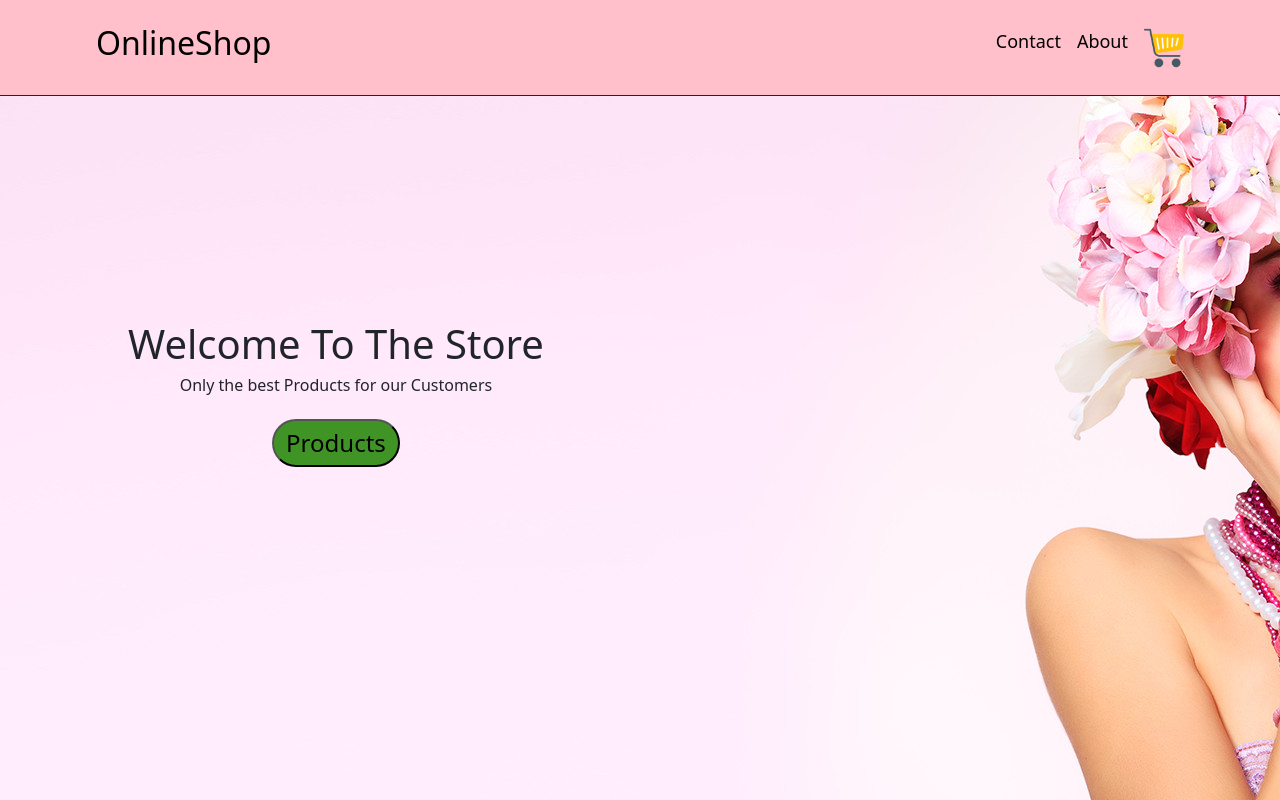
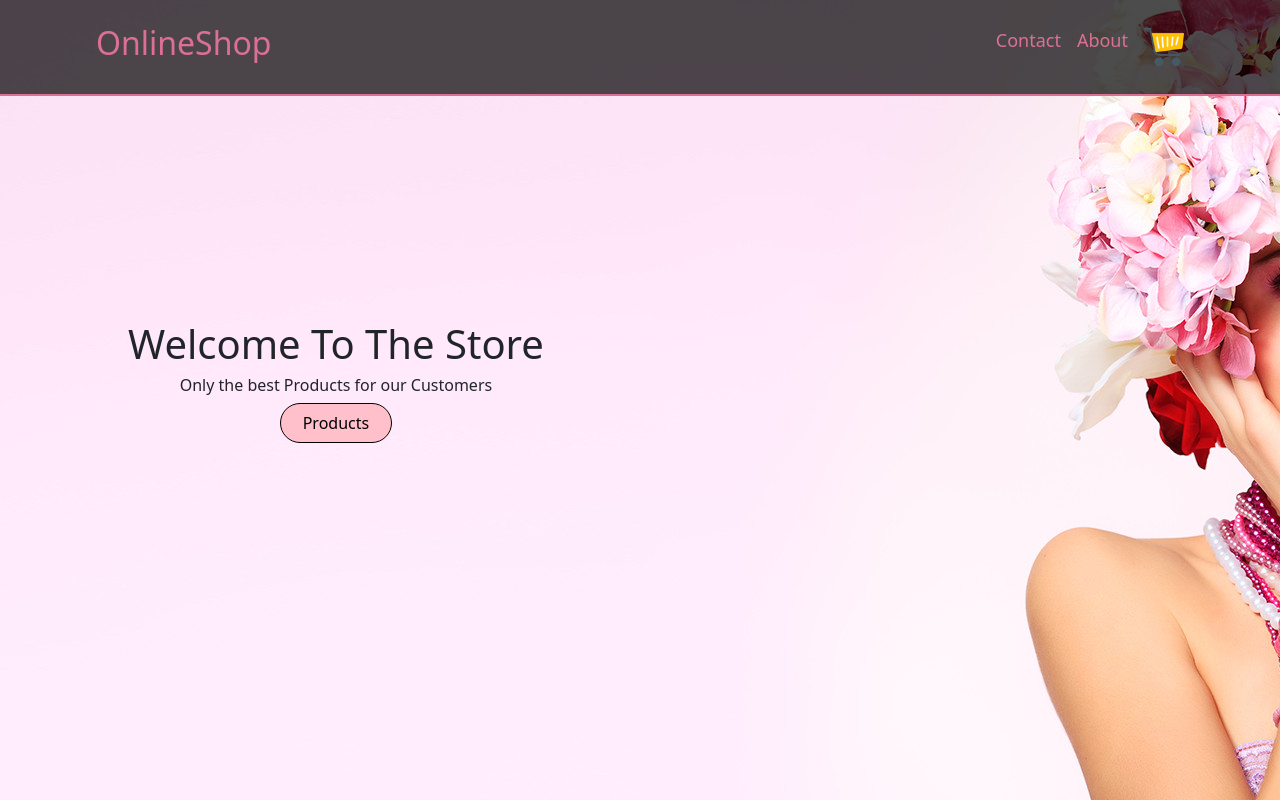
Before and after one commit to PrabhatJadhav/Redux-Ecommerce-Website, a React (Create React App) app: page / in a window 1280 px wide. Built offline with nearby package versions, Linux system fonts and the light colour scheme.

Commit message:
UX improved with React Toastify

```diff
--- a/package.json
+++ b/package.json
@@ -18,6 +18,7 @@
     "react-redux": "^8.0.2",
     "react-router-dom": "^6.3.0",
     "react-scripts": "5.0.1",
+    "react-toastify": "^9.0.5",
     "redux": "^4.2.0",
     "web-vitals": "^2.1.4"
   },
--- a/src/Components/Products.js
+++ b/src/Components/Products.js
@@ -1,8 +1,12 @@
 import React, { useEffect, useRef, useState } from "react";
 import { useDispatch } from "react-redux/es/exports";
-import axios from "axios";
 import { motion } from "framer-motion";
 import { addToCart } from "../Features/cartSlice";
+import { ToastContainer } from "react-toastify";
+
+import axios from "axios";
+
+import "react-toastify/dist/ReactToastify.css";
 
 function Products() {
   const productData = useRef([]);
@@ -33,6 +37,7 @@ function Products() {
       transition={{ delay: 0.2, duration: 1 }}
       className="prod-container"
     >
+      <ToastContainer />
       <div className="prod-banner"></div>
       <h1 className="title">Products</h1>
       <div className="items-container">
--- a/src/main.css
+++ b/src/main.css
@@ -8,6 +8,7 @@
 }
 .product {
   width: 30%;
+  height: 30rem;
   margin-bottom: 4rem;
   border: 1px solid white;
   box-shadow: 0 0 1rem black;
@@ -22,6 +23,19 @@
   object-fit: contain;
   height: 300px;
   width: 200px;
+}
+button {
+  border-radius: 2rem;
+  width: 7rem;
+  height: 2.5rem;
+  background-color: pink;
+  border: 1.5px solid black;
+  font-weight: 500;
+}
+button:hover {
+  transition: 300ms;
+  background-color: palevioletred;
+  color: white;
 }
 .prod-banner {
   height: 30rem;
@@ -42,10 +56,11 @@
   justify-content: space-around;
   min-height: 12vh;
   max-height: auto;
-  background-color: pink;
+  background-color: rgba(0, 0, 0, 0.7);
   padding: 0 6rem;
   border-bottom: 1.2px solid;
   z-index: 1;
+  border-bottom: 2px solid palevioletred;
 }
 .navbar-rotate {
   transform: rotate(90deg);
@@ -79,13 +94,34 @@
   background-image: url(./Media/home-bg.jpg);
   background-size: cover;
 }
-button {
+.button {
+  display: flex;
   background-color: #409426;
-  width: 8rem;
+  justify-content: center;
+  width: 10rem;
   height: 3rem;
   border-radius: 2rem;
   font-size: x-large;
   margin-top: 1rem;
+  padding: 0 1rem;
+  padding-top: 0.3rem;
+  color: black;
+}
+.button:hover {
+  transition: 400ms;
+  background-color: #60c442;
+}
+.enter img {
+  margin-left: 0.2rem;
+  height: 2rem;
+  width: 2rem;
+  padding-bottom: 0.2rem;
+}
+.td-none {
+  display: flex;
+  justify-content: center;
+  text-decoration: none;
+  margin-right: 1rem;
 }
 .info {
   position: fixed;
@@ -99,5 +135,5 @@ button {
 }
 .link {
   text-decoration: none;
-  color: black;
+  color: palevioletred;
 }
```
Also changed, not shown: 1 other file (tests, documents, lock files or other folders).
